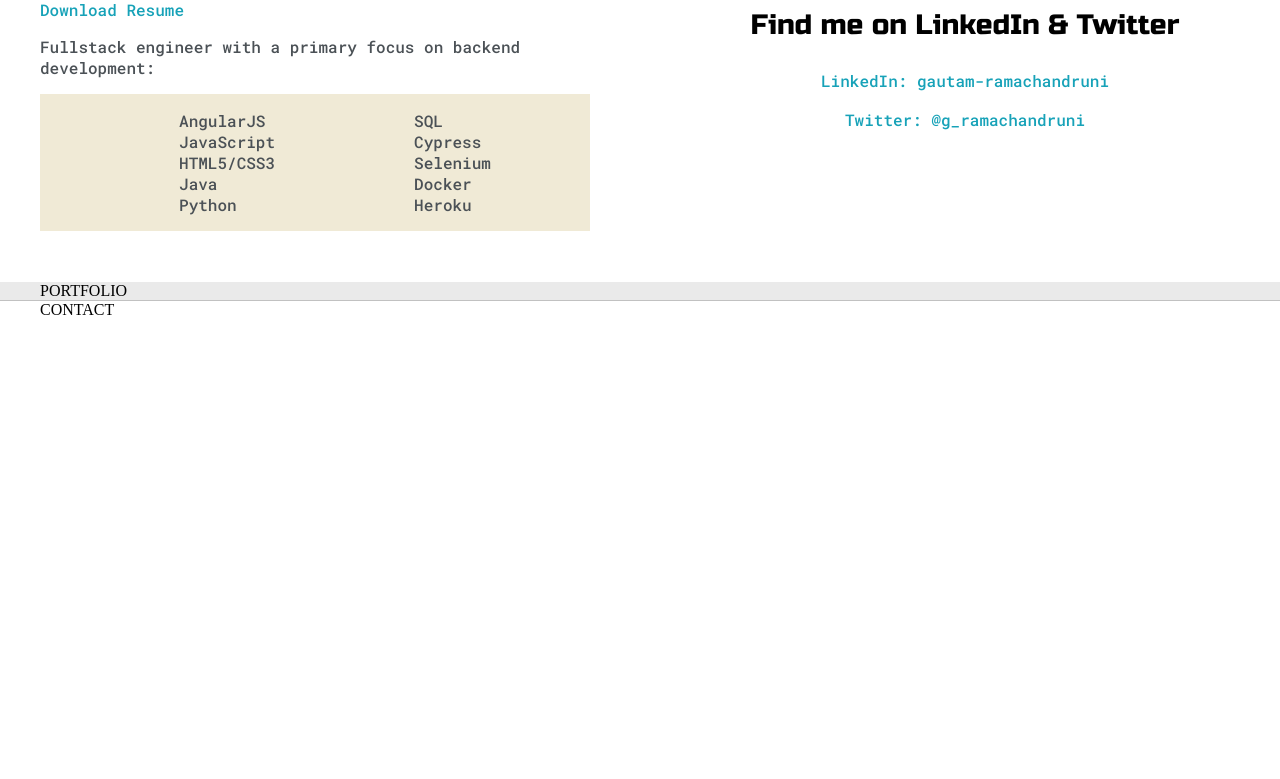
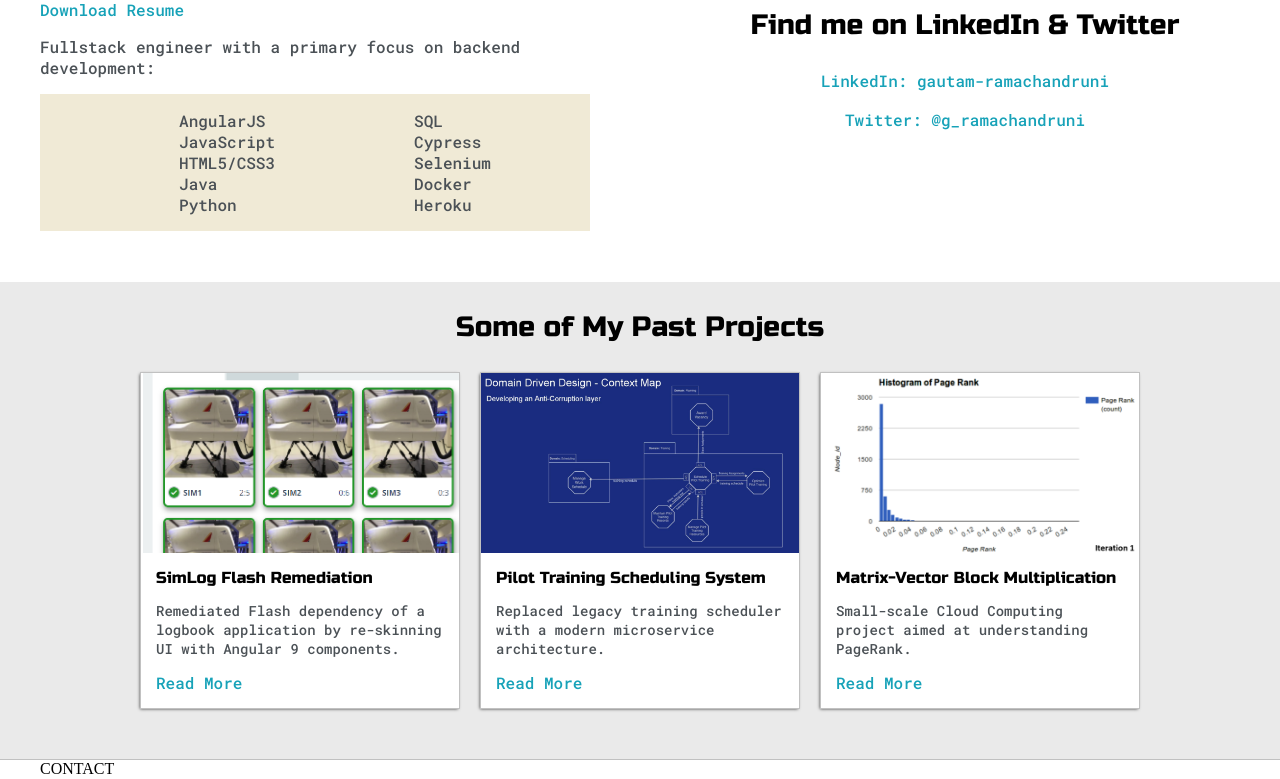
Before and after one commit to gautam-ramachandruni/portfolio-website, a PHP site: page / in a window 1280 px wide. Shown: the part 1299-2078 px from the top of the page. Before the commit the page ends 1614 px from the top, so only its background shows below. Run offline with PHP 8.4, Linux system fonts and the light colour scheme.

Commit message:
Add thumbnails and one-liner project descriptions.

```diff
--- a/default.css
+++ b/default.css
@@ -281,11 +281,10 @@ p, li, span, label, input, textarea {
 .about-wrapper {
     display: grid;
     grid-template-columns: repeat(auto-fit, minmax(320px, 1fr));
+    gap: 100px;
 
     padding-top: 50px;
     padding-bottom: 50px;
-
-    gap: 100px;
 }
 
 #skills {
@@ -304,6 +303,50 @@ p, li, span, label, input, textarea {
     width: 100%;
 }
 
+.post-wrapper {
+    display: grid;
+    grid-template-columns: repeat(auto-fit, 320px);
+    gap: 20px;
+    justify-content: center;
+
+    padding-bottom: 50px;
+}
+
+.post {
+    border: 1px solid var(--borderColor);
+    -webkit-box-shadow: -1px 1px 3px -1px rgba(0, 0, 0, 0.75);
+    -moz-box-shadow: -1px 1px 3px -1px rgba(0, 0, 0, 0.75);
+    box-shadow: -1px 1px 3px -1px rgba(0, 0, 0, 0.75);
+}
+
+.thumbnail {
+    display: block;
+    width: 100%;
+    height: 180px;
+    object-fit: cover;
+}
+
+.post-preview {
+    background-color: #FFF;
+    padding: 15px;
+}
+
+.post-title {
+    color: black;
+    margin: 0;
+}
+
+.post-intro {
+    color: #4B5156;
+    font-size: 14px;
+}
+
+@media screen and (max-width: 1200px) {
+    .main-container {
+        width: 95%;
+    }
+}
+
 @media screen and (max-width: 800px) {
     .intro-wrapper {
         grid-template-columns: 1fr 1fr;
--- a/index.html
+++ b/index.html
@@ -105,7 +105,44 @@
 
 	<section class="s1">
 		<div class="main-container">
-			PORTFOLIO
+			<h3 style="text-align: center;">Some of My Past Projects</h3>
+			<div class="post-wrapper">
+				<div>
+					<div class="post">
+						<img class="thumbnail" src="images/simlog-ui.jpeg">
+						<div class="post-preview">
+							<h6 class="post-title">SimLog Flash Remediation</h6>
+							<p class="post-intro">Remediated Flash dependency of a logbook application by re-skinning UI
+								with Angular 9 components.</p>
+							<a href="#">Read More</a>
+						</div>
+					</div>
+				</div>
+
+				<div>
+					<div class="post">
+						<img class="thumbnail" src="images/pilot-training-scheduling.jpeg">
+						<div class="post-preview">
+							<h6 class="post-title">Pilot Training Scheduling System</h6>
+							<p class="post-intro">Replaced legacy training scheduler with a modern microservice
+								architecture.</p>
+							<a href="#">Read More</a>
+						</div>
+					</div>
+				</div>
+
+				<div>
+					<div class="post">
+						<img class="thumbnail" src="images/gim-v.jpeg">
+						<div class="post-preview">
+							<h6 class="post-title">Matrix-Vector Block Multiplication</h6>
+							<p class="post-intro">Small-scale Cloud Computing project aimed at understanding PageRank.
+							</p>
+							<a href="#">Read More</a>
+						</div>
+					</div>
+				</div>
+			</div>
 		</div>
 	</section>
 
```
Also changed, not shown: images/gim-v.jpeg (added), images/pilot-training-scheduling.jpeg (added), images/simlog-architecture.jpeg (added), images/simlog-ui.jpeg (added).
